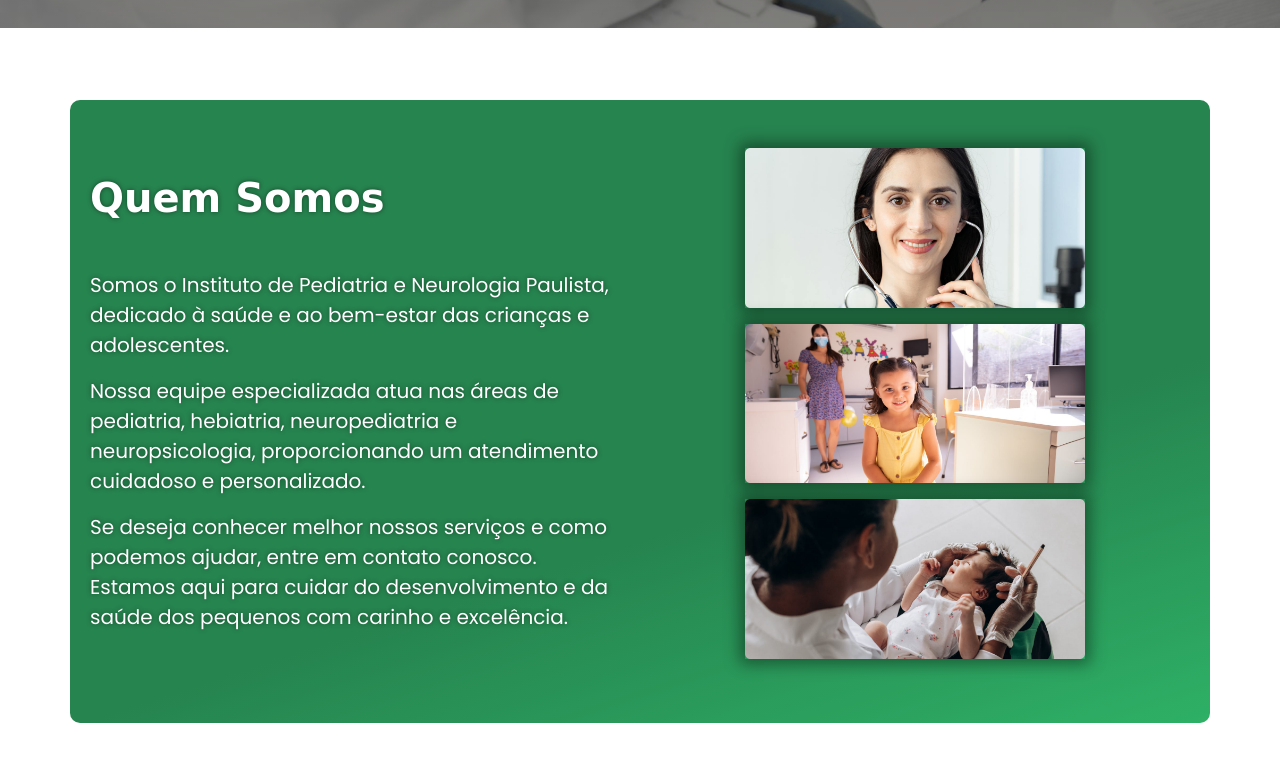
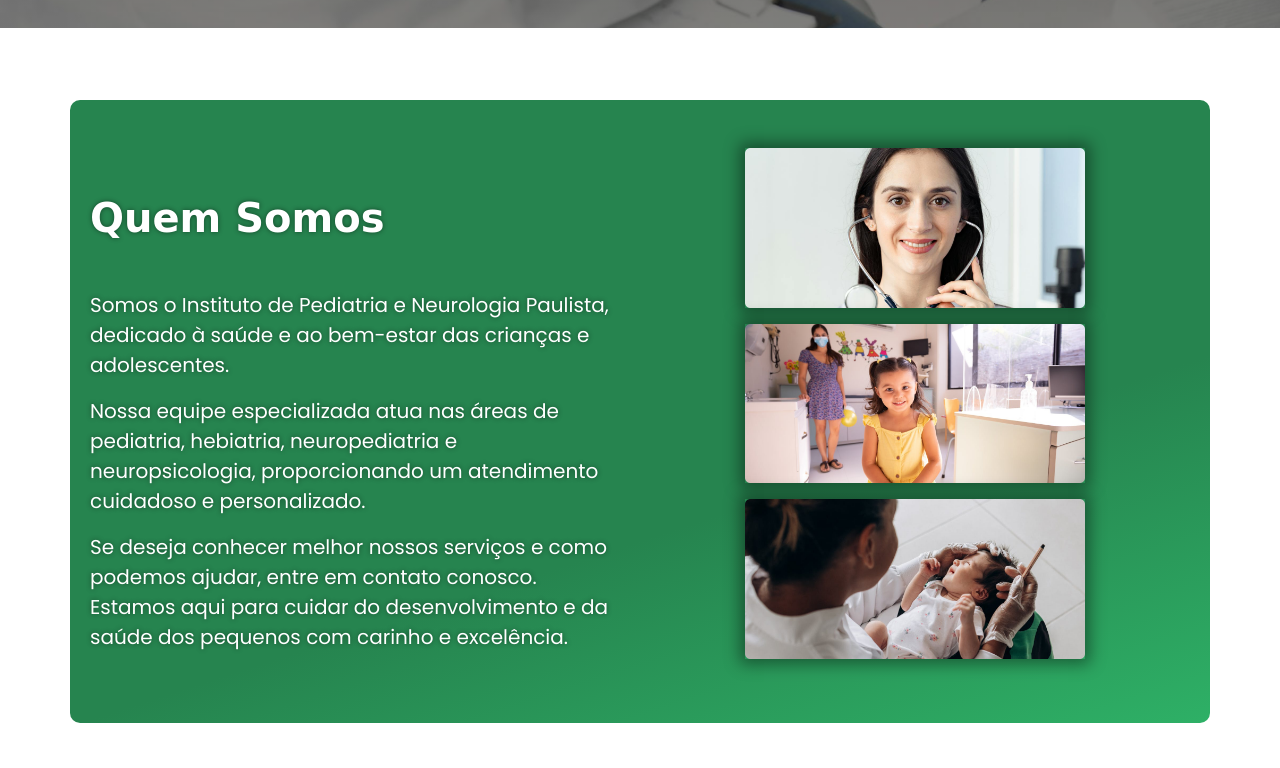
Before and after one commit to YuriBragaJR/IPEN-SAUDE, a plain HTML site: page index.html in a window 1280 px wide. Shown: the part 772-1540 px from the top of the page. Drawn offline with nearby package versions, Linux system fonts and the light colour scheme; a web font is replaced by a local one.

Commit message:
Update index.html

```diff
--- a/index.html
+++ b/index.html
@@ -77,7 +77,7 @@
 
     <!-- seção Quem Somos -->
     <section class=" container quem-somos d-lg-flex mb-5" id="quem-somos">
-        <div class="container p-2 texto-quem-somos text-center text-lg-start">
+        <div class="container p-2 pt-5 texto-quem-somos text-center text-lg-start">
             <h1 class="fw-bold mb-5 titulo-quem-somos">Quem Somos</h1>
             <p class="fs-5">Somos o Instituto de Pediatria e Neurologia Paulista, dedicado à saúde e ao bem-estar das crianças e adolescentes.</p>
             <p class="fs-5">Nossa equipe especializada atua nas áreas de pediatria, hebiatria, neuropediatria e neuropsicologia, proporcionando um atendimento cuidadoso e personalizado.</p>
```
